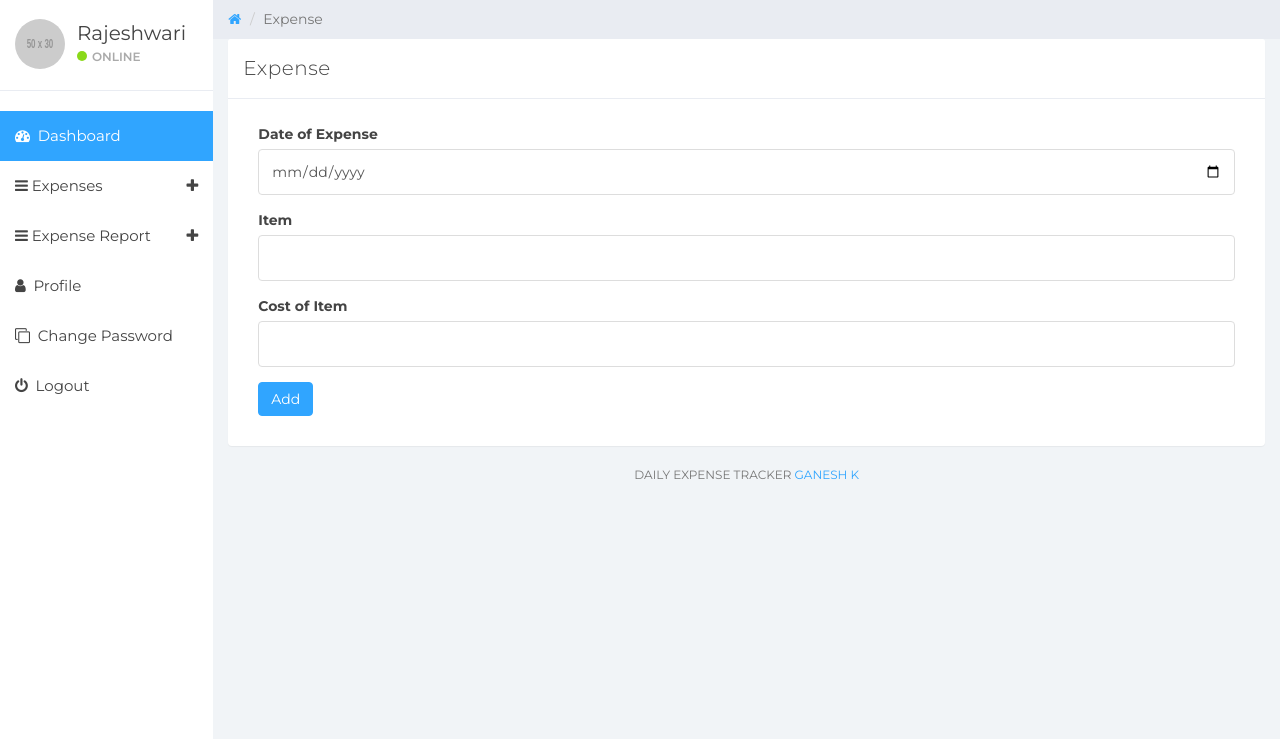
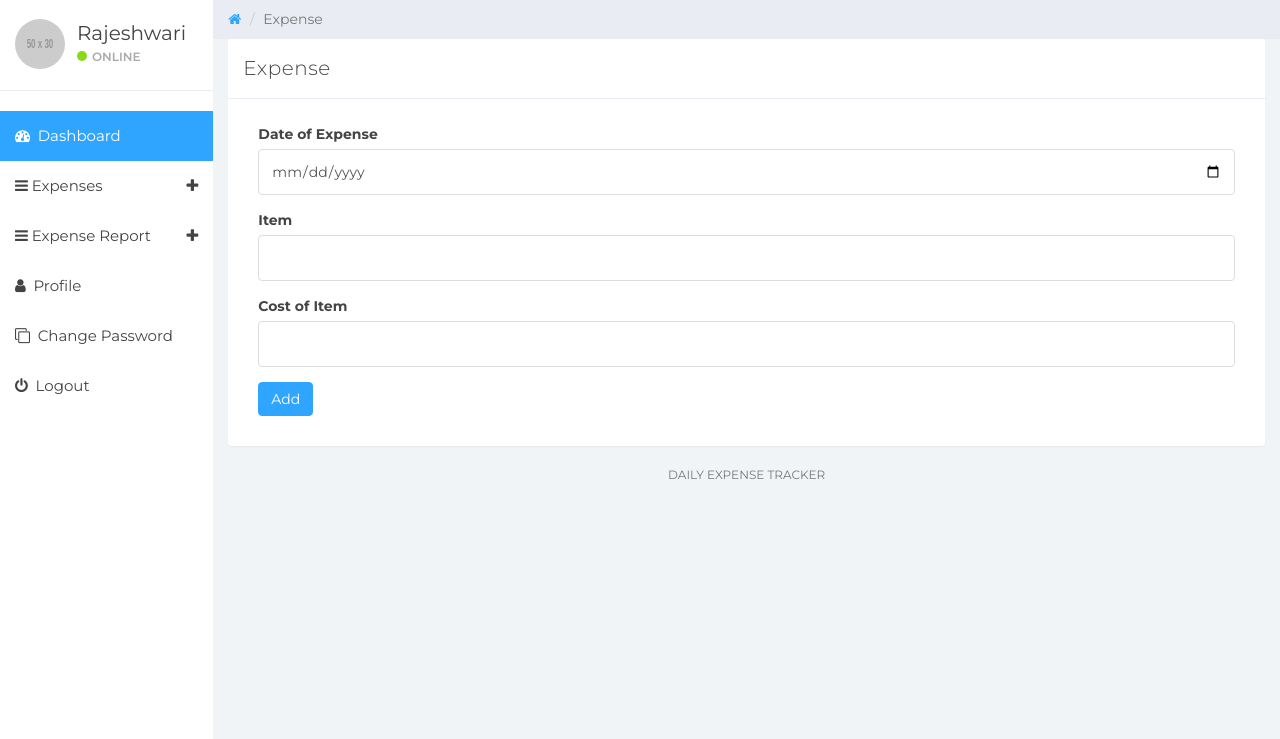
Before and after one commit to dravya08/expense123, a PHP site: page /add-expense.php in a window 1280 px wide. Shown: the part 61-800 px from the top of the page. Run offline with PHP 8.4, Linux system fonts and the light colour scheme; a user stored in the database is signed in; data comes from the database, SQL or seed files in the repository; grey boxes labelled with a size stand in for pictures from a placeholder-image service; data that the repository does not hold is empty; some libraries are stand-ins or nearby versions.

Commit message:
Update footer.php

```diff
--- a/includes/footer.php
+++ b/includes/footer.php
@@ -1,3 +1,3 @@
 <div class="col-sm-12">
-				<p class="back-link">Daily Expense Tracker <a href="https://about.me/ganeshkavhar" target="_blank">ganesh k</a></p>
+				<p class="back-link">Daily Expense Tracker</p>
 			</div>
```
